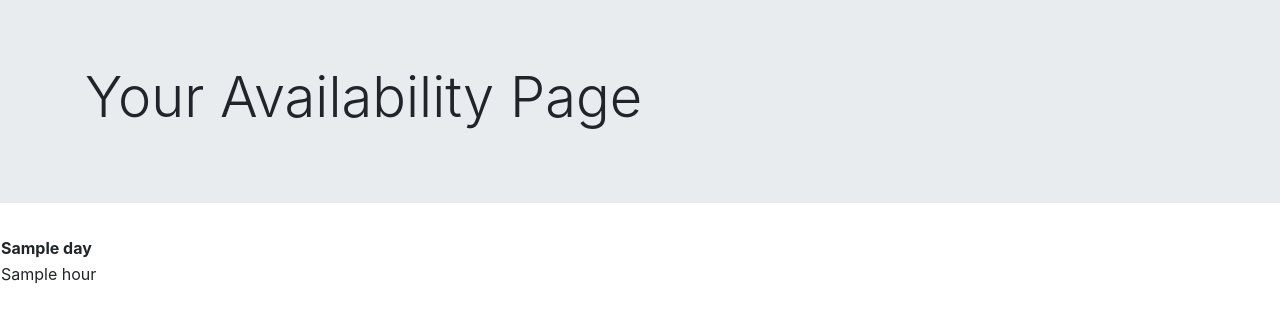
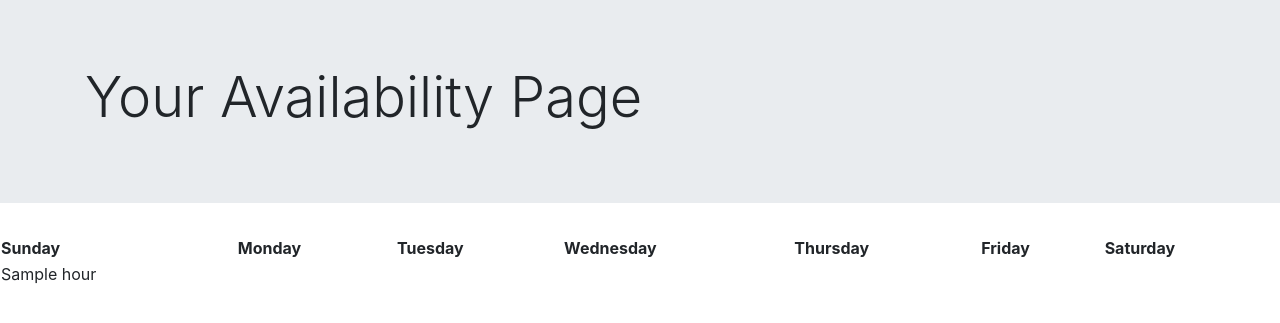
Before and after one commit to matthewcockrell/skilletz, a Django app: template pages/templates/pages/availability.html in a window 1280 px wide. Shown: the top 323 px of the page. Run offline with Django 3.2, Linux system fonts and the light colour scheme; the template is opened without the code that fills it: most values are stand-ins (such as "Sample title", 1, 10 or a date in 2020); some libraries are stand-ins or nearby versions.

Commit message:
change availability

```diff
--- a/pages/templates/pages/availability.html
+++ b/pages/templates/pages/availability.html
@@ -21,14 +21,18 @@
 		</div>
 		<table style="width:100%">
 			<tr>
-				{% for day in days_to_view %}
-					<th>{{ day }}</th>
-				{% endfor %}
+				<th>Sunday</th>
+				<th>Monday</th>
+				<th>Tuesday</th>
+				<th>Wednesday</th>
+				<th>Thursday</th>
+				<th>Friday</th>
+				<th>Saturday</th>
 			</tr>
 			{% for hour in accessible_hours %}
 				<tr>
 					{% for day in days_to_view %}
-						<td>
+						<td contenteditable="true">
 							{{ hour }}
 						</td>
 					{% endfor %}
```
